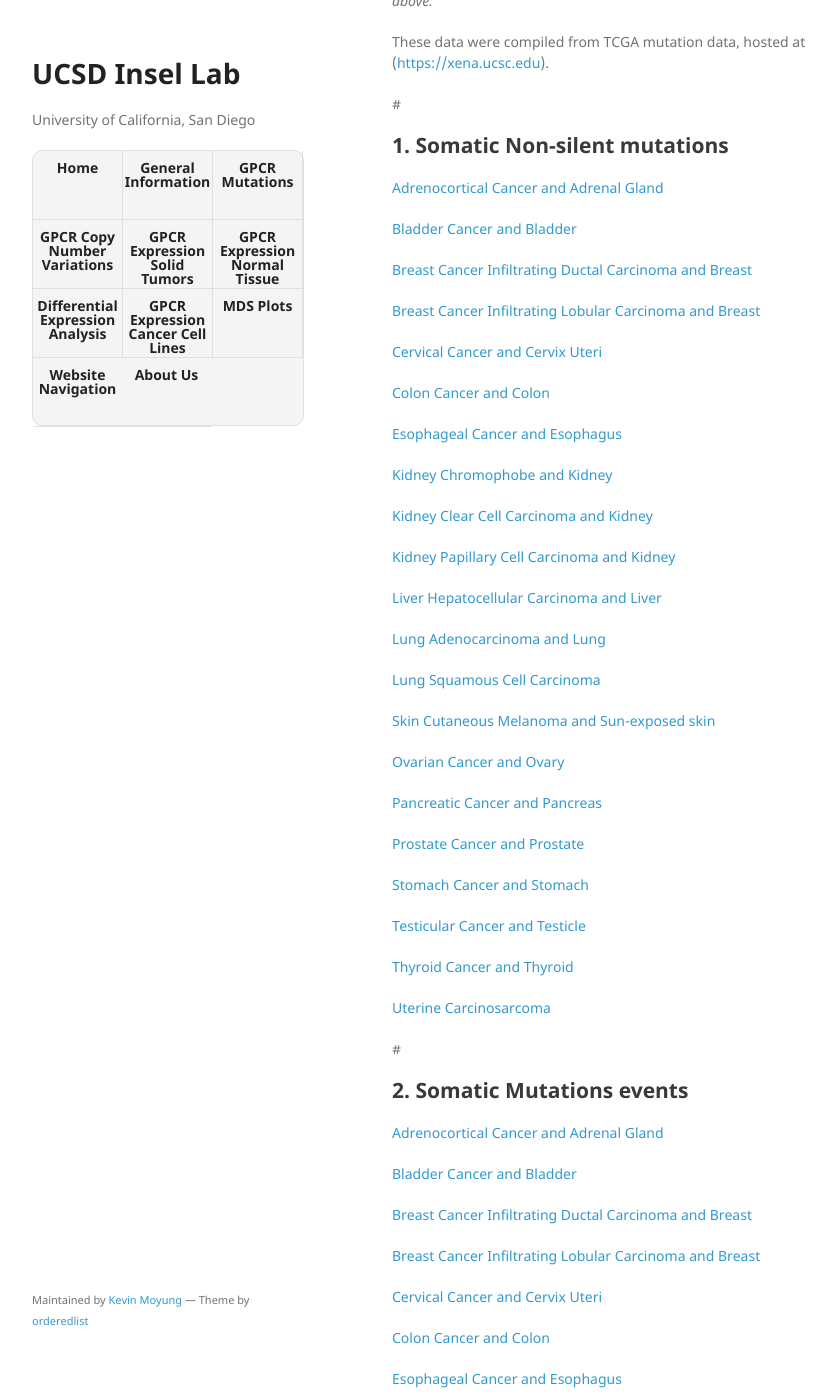
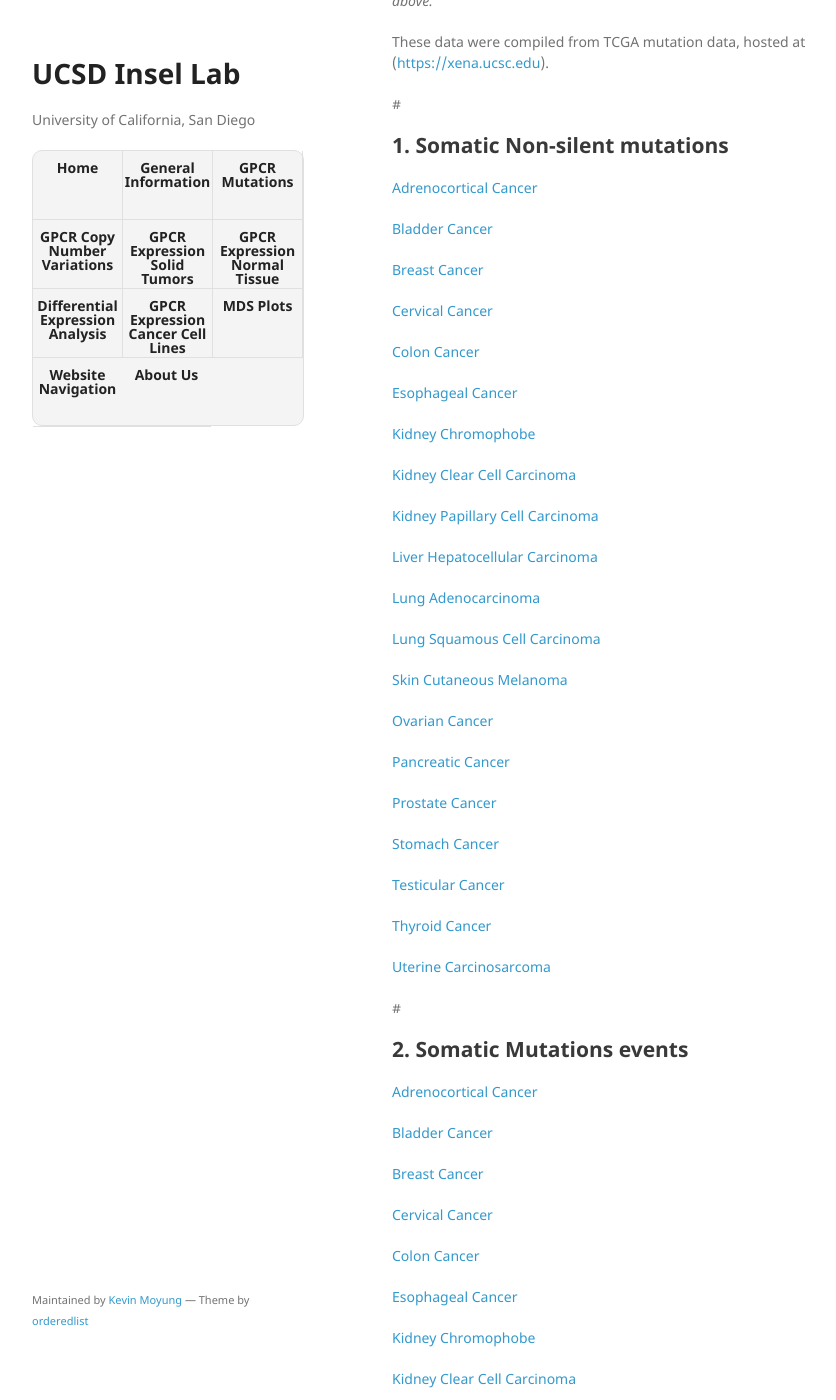
Before and after one commit to insellab/insellab.github.io, a Jekyll site: the page built from gpcr_mutations.md, in a window 1280 px wide and 1400 px high, scrolled down 360 px. Shown: the whole window, without its empty margins (178-1014 px from the left). Built offline with Jekyll 4.4.1, drawn with Linux system fonts in a browser that asks for light colours; our own code applies the rules of GitHub Pages for plain Markdown files; some of the changed text lies outside the part shown.

Commit message:
Update gpcr_mutations.md

```diff
--- a/gpcr_mutations.md
+++ b/gpcr_mutations.md
@@ -22,45 +22,43 @@ These data were compiled from TCGA mutation data, hosted at ([https://xena.ucsc.
 ## 1. Somatic Non-silent mutations
 
 
-[Adrenocortical Cancer and Adrenal Gland](https://drive.google.com/open?id=0ByccgsfmD86PMUh1TjVPR2tuZjQ)
+[Adrenocortical Cancer](https://drive.google.com/open?id=0ByccgsfmD86PMUh1TjVPR2tuZjQ)
 
-[Bladder Cancer and Bladder](https://drive.google.com/open?id=0ByccgsfmD86PcFZZZUZBQS1HQlE)
+[Bladder Cancer](https://drive.google.com/open?id=0ByccgsfmD86PcFZZZUZBQS1HQlE)
 
-[Breast Cancer Infiltrating Ductal Carcinoma and Breast](https://drive.google.com/open?id=0ByccgsfmD86PZ1RvS1paRzBNRDg)
+[Breast Cancer](https://drive.google.com/open?id=0ByccgsfmD86PZ1RvS1paRzBNRDg)
 
-[Breast Cancer Infiltrating Lobular Carcinoma and Breast](https://drive.google.com/open?id=0ByccgsfmD86PZmV1ekpiV3I1ZEU)
+[Cervical Cancer](https://drive.google.com/open?id=0ByccgsfmD86PZ0JXS0NEdWxiMUk)
 
-[Cervical Cancer and Cervix Uteri](https://drive.google.com/open?id=0ByccgsfmD86PZ0JXS0NEdWxiMUk)
+[Colon Cancer](https://drive.google.com/open?id=0ByccgsfmD86PaWxMT1ZnNzQyaTQ)
 
-[Colon Cancer and Colon](https://drive.google.com/open?id=0ByccgsfmD86PaWxMT1ZnNzQyaTQ)
+[Esophageal Cancer](https://drive.google.com/open?id=0ByccgsfmD86PV3dGd3RlMUN2M1E)
 
-[Esophageal Cancer and Esophagus](https://drive.google.com/open?id=0ByccgsfmD86PV3dGd3RlMUN2M1E)
+[Kidney Chromophobe](https://drive.google.com/open?id=0ByccgsfmD86PMjY2SnFITEk4OVk)
 
-[Kidney Chromophobe and Kidney](https://drive.google.com/open?id=0ByccgsfmD86PMjY2SnFITEk4OVk)
+[Kidney Clear Cell Carcinoma](https://drive.google.com/open?id=0ByccgsfmD86PMENoNS1ONHJhR00)
 
-[Kidney Clear Cell Carcinoma and Kidney](https://drive.google.com/open?id=0ByccgsfmD86PMENoNS1ONHJhR00)
+[Kidney Papillary Cell Carcinoma](https://drive.google.com/open?id=0ByccgsfmD86PRHZEZzJ3QWFwclE)
 
-[Kidney Papillary Cell Carcinoma and Kidney](https://drive.google.com/open?id=0ByccgsfmD86PRHZEZzJ3QWFwclE)
+[Liver Hepatocellular Carcinoma](https://drive.google.com/open?id=0ByccgsfmD86POGFfZ1BCNEpiMEU)
 
-[Liver Hepatocellular Carcinoma and Liver](https://drive.google.com/open?id=0ByccgsfmD86POGFfZ1BCNEpiMEU)
-
-[Lung Adenocarcinoma and Lung](https://drive.google.com/open?id=0ByccgsfmD86PUVVyTHRSMmhKSVU)
+[Lung Adenocarcinoma](https://drive.google.com/open?id=0ByccgsfmD86PUVVyTHRSMmhKSVU)
 
 [Lung Squamous Cell Carcinoma](https://drive.google.com/open?id=0ByccgsfmD86PT2ZMb3VYYTZsaU0)
 
-[Skin Cutaneous Melanoma and Sun-exposed skin](https://drive.google.com/open?id=0ByccgsfmD86PWUcwV21QXzRValk)
+[Skin Cutaneous Melanoma](https://drive.google.com/open?id=0ByccgsfmD86PWUcwV21QXzRValk)
 
-[Ovarian Cancer and Ovary](https://drive.google.com/open?id=0ByccgsfmD86PVS12b3FmVDA5blk)
+[Ovarian Cancer](https://drive.google.com/open?id=0ByccgsfmD86PVS12b3FmVDA5blk)
 
-[Pancreatic Cancer and Pancreas](https://drive.google.com/open?id=0ByccgsfmD86PYTBwM1czT1h4NG8)
+[Pancreatic Cancer](https://drive.google.com/open?id=0ByccgsfmD86PYTBwM1czT1h4NG8)
 
-[Prostate Cancer and Prostate](https://drive.google.com/open?id=0ByccgsfmD86PSlVQeTgzV1FJLTA)
+[Prostate Cancer](https://drive.google.com/open?id=0ByccgsfmD86PSlVQeTgzV1FJLTA)
 
-[Stomach Cancer and Stomach](https://drive.google.com/open?id=0ByccgsfmD86PUGF0Wi12Mk02ajg)
+[Stomach Cancer](https://drive.google.com/open?id=0ByccgsfmD86PUGF0Wi12Mk02ajg)
 
-[Testicular Cancer and Testicle](https://drive.google.com/open?id=0ByccgsfmD86PMHQzOURzbDhOSm8)
+[Testicular Cancer](https://drive.google.com/open?id=0ByccgsfmD86PMHQzOURzbDhOSm8)
 
-[Thyroid Cancer and Thyroid](https://drive.google.com/open?id=0ByccgsfmD86PN2J4Z0pmWkpSZnM)
+[Thyroid Cancer](https://drive.google.com/open?id=0ByccgsfmD86PN2J4Z0pmWkpSZnM)
 
 [Uterine Carcinosarcoma](https://drive.google.com/open?id=0ByccgsfmD86PU3FFeENsUS1vMGM)
 
@@ -69,44 +67,42 @@ These data were compiled from TCGA mutation data, hosted at ([https://xena.ucsc.
 
 ## 2. Somatic Mutations events
 
-[Adrenocortical Cancer and Adrenal Gland](https://drive.google.com/open?id=0ByccgsfmD86PMUh1TjVPR2tuZjQ)
+[Adrenocortical Cancer](https://drive.google.com/open?id=0ByccgsfmD86PMUh1TjVPR2tuZjQ)
 
-[Bladder Cancer and Bladder](https://drive.google.com/open?id=0ByccgsfmD86PcFZZZUZBQS1HQlE)
+[Bladder Cancer](https://drive.google.com/open?id=0ByccgsfmD86PcFZZZUZBQS1HQlE)
 
-[Breast Cancer Infiltrating Ductal Carcinoma and Breast](https://drive.google.com/open?id=0ByccgsfmD86PZ1RvS1paRzBNRDg)
+[Breast Cancer](https://drive.google.com/open?id=0ByccgsfmD86PZ1RvS1paRzBNRDg)
 
-[Breast Cancer Infiltrating Lobular Carcinoma and Breast](https://drive.google.com/open?id=0ByccgsfmD86PZmV1ekpiV3I1ZEU)
+[Cervical Cancer](https://drive.google.com/open?id=0ByccgsfmD86PZ0JXS0NEdWxiMUk)
 
-[Cervical Cancer and Cervix Uteri](https://drive.google.com/open?id=0ByccgsfmD86PZ0JXS0NEdWxiMUk)
+[Colon Cancer](https://drive.google.com/open?id=0ByccgsfmD86PaWxMT1ZnNzQyaTQ)
 
-[Colon Cancer and Colon](https://drive.google.com/open?id=0ByccgsfmD86PaWxMT1ZnNzQyaTQ)
+[Esophageal Cancer](https://drive.google.com/open?id=0ByccgsfmD86PV3dGd3RlMUN2M1E)
 
-[Esophageal Cancer and Esophagus](https://drive.google.com/open?id=0ByccgsfmD86PV3dGd3RlMUN2M1E)
+[Kidney Chromophobe](https://drive.google.com/open?id=0ByccgsfmD86PMjY2SnFITEk4OVk)
 
-[Kidney Chromophobe and Kidney](https://drive.google.com/open?id=0ByccgsfmD86PMjY2SnFITEk4OVk)
+[Kidney Clear Cell Carcinoma](https://drive.google.com/open?id=0ByccgsfmD86PMENoNS1ONHJhR00)
 
-[Kidney Clear Cell Carcinoma and Kidney](https://drive.google.com/open?id=0ByccgsfmD86PMENoNS1ONHJhR00)
+[Kidney Papillary Cell Carcinoma](https://drive.google.com/open?id=0ByccgsfmD86PRHZEZzJ3QWFwclE)
 
-[Kidney Papillary Cell Carcinoma and Kidney](https://drive.google.com/open?id=0ByccgsfmD86PRHZEZzJ3QWFwclE)
+[Liver Hepatocellular Carcinoma](https://drive.google.com/open?id=0ByccgsfmD86POGFfZ1BCNEpiMEU)
 
-[Liver Hepatocellular Carcinoma and Liver](https://drive.google.com/open?id=0ByccgsfmD86POGFfZ1BCNEpiMEU)
-
-[Lung Adenocarcinoma and Lung](https://drive.google.com/open?id=0ByccgsfmD86PUVVyTHRSMmhKSVU)
+[Lung Adenocarcinoma](https://drive.google.com/open?id=0ByccgsfmD86PUVVyTHRSMmhKSVU)
 
 [Lung Squamous Cell Carcinoma](https://drive.google.com/open?id=0ByccgsfmD86PT2ZMb3VYYTZsaU0)
 
-[Skin Cutaneous Melanoma and Sun-exposed skin](https://drive.google.com/open?id=0ByccgsfmD86PWUcwV21QXzRValk)
+[Skin Cutaneous Melanoma](https://drive.google.com/open?id=0ByccgsfmD86PWUcwV21QXzRValk)
 
-[Ovarian Cancer and Ovary](https://drive.google.com/open?id=0ByccgsfmD86PVS12b3FmVDA5blk)
+[Ovarian Cancer](https://drive.google.com/open?id=0ByccgsfmD86PVS12b3FmVDA5blk)
 
-[Pancreatic Cancer and Pancreas](https://drive.google.com/open?id=0ByccgsfmD86PYTBwM1czT1h4NG8)
+[Pancreatic Cancer](https://drive.google.com/open?id=0ByccgsfmD86PYTBwM1czT1h4NG8)
 
-[Prostate Cancer and Prostate](https://drive.google.com/open?id=0ByccgsfmD86PSlVQeTgzV1FJLTA)
+[Prostate Cancer](https://drive.google.com/open?id=0ByccgsfmD86PSlVQeTgzV1FJLTA)
 
-[Stomach Cancer and Stomach](https://drive.google.com/open?id=0ByccgsfmD86PUGF0Wi12Mk02ajg)
+[Stomach Cancer](https://drive.google.com/open?id=0ByccgsfmD86PUGF0Wi12Mk02ajg)
 
-[Testicular Cancer and Testicle](https://drive.google.com/open?id=0ByccgsfmD86PMHQzOURzbDhOSm8)
+[Testicular Cancer](https://drive.google.com/open?id=0ByccgsfmD86PMHQzOURzbDhOSm8)
 
-[Thyroid Cancer and Thyroid](https://drive.google.com/open?id=0ByccgsfmD86PN2J4Z0pmWkpSZnM)
+[Thyroid Cancer](https://drive.google.com/open?id=0ByccgsfmD86PN2J4Z0pmWkpSZnM)
 
 [Uterine Carcinosarcoma](https://drive.google.com/open?id=0ByccgsfmD86PU3FFeENsUS1vMGM)
```
